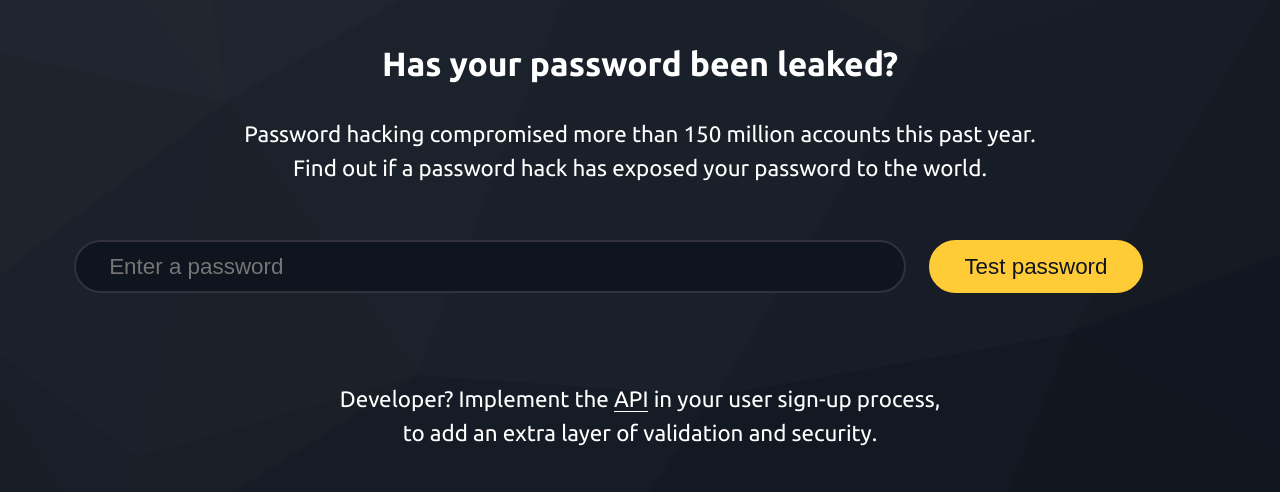
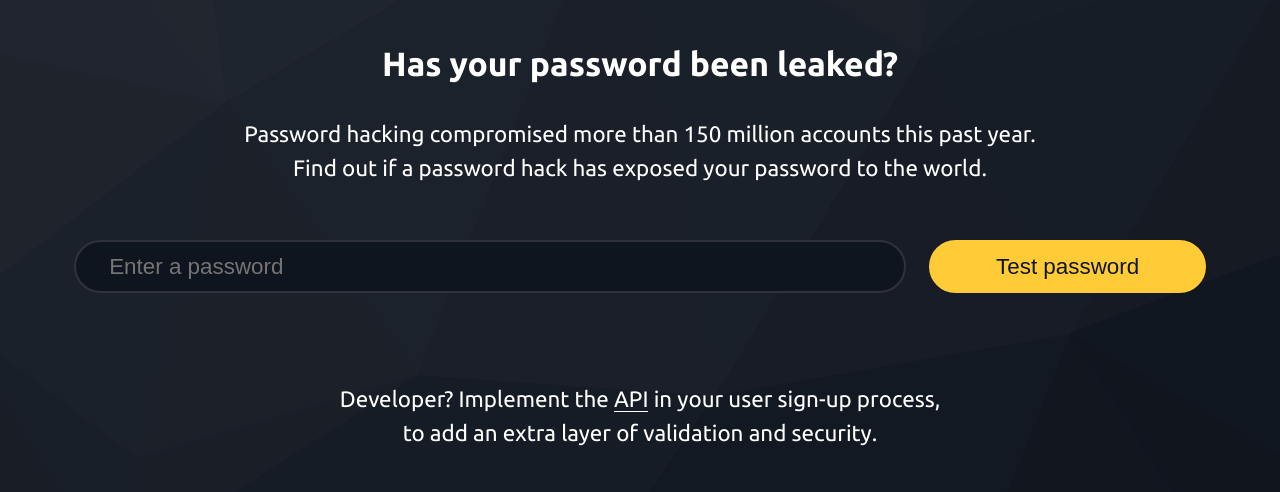
Before and after one commit to triss90/leakedpassword.com, a PHP site: page / in a window 1280 px wide. Shown: the part 272-764 px from the top of the page. Run offline with PHP 8.4, Linux system fonts and the light colour scheme; style sheets or scripts are compiled from the project's sources.

Commit message:
Add block buttons

```diff
--- a/assets/css/_module_button.scss
+++ b/assets/css/_module_button.scss
@@ -7,4 +7,9 @@ button, .btn {
   margin-top: 1.5rem;
   cursor: pointer;
   color: $color3;
+  display: inline-block;
+  &.btn-block {
+    display: block;
+    width: 100%;
+  }
 }
```
